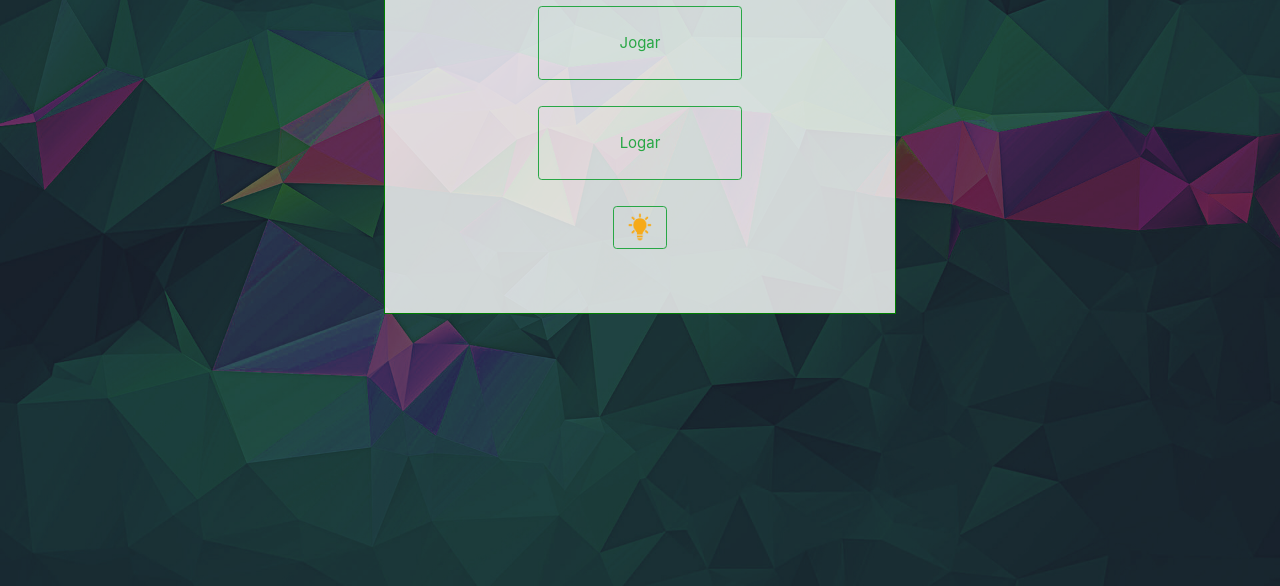
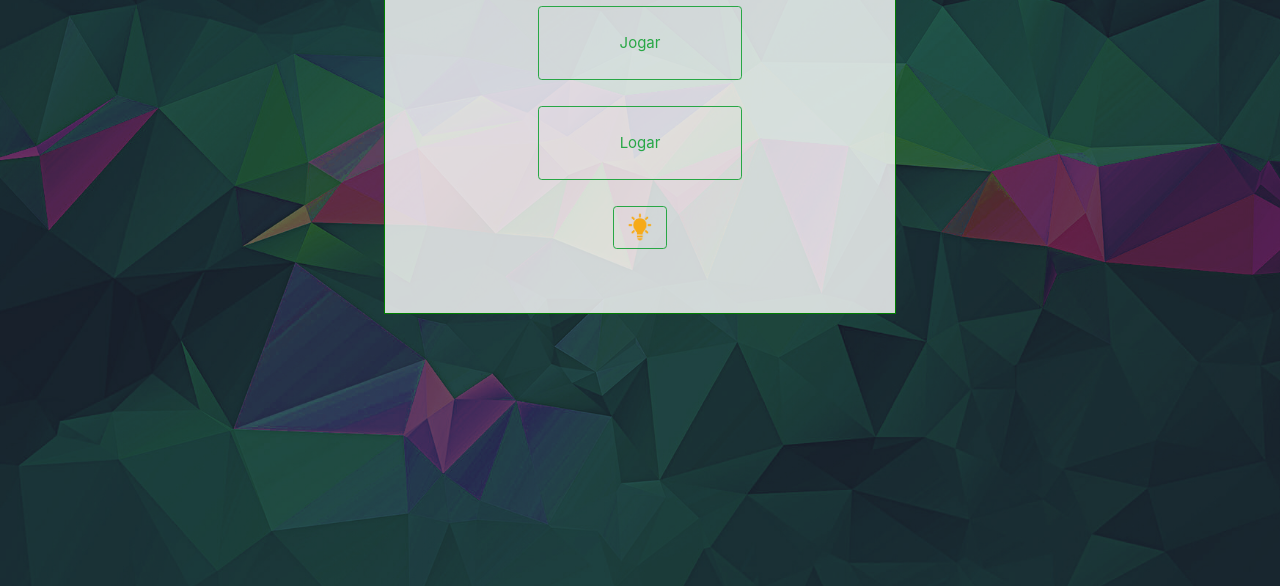
Before and after one commit to Jahn16/SiteDevTycoon, a plain HTML site: page index.html in a window 1280 px wide. Shown: the part 214-800 px from the top of the page. Drawn offline with nearby package versions, Linux system fonts and the light colour scheme.

Commit message:
background main mais lindo ainda

```diff
--- a/css/main.css
+++ b/css/main.css
@@ -4,7 +4,8 @@ body,html {
 }
 body {
 	background-image: url(../imgs/wpplulu2.jpg);
-	background-size:contain;
+    background-size: 110% 110%;
+    background-repeat: no-repeat;
 }
 html {
         overflow: hidden;
```
